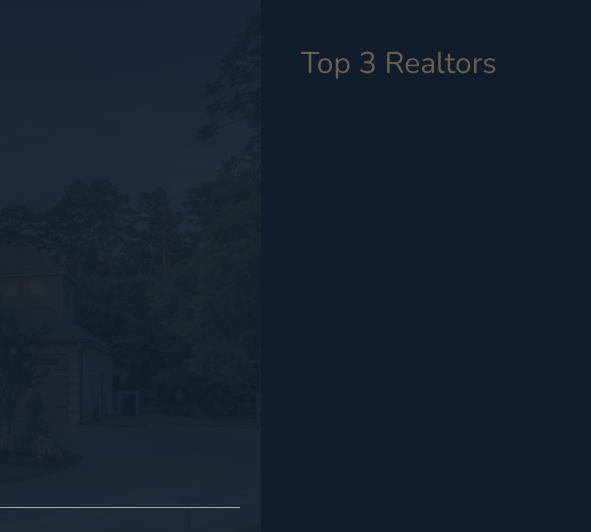
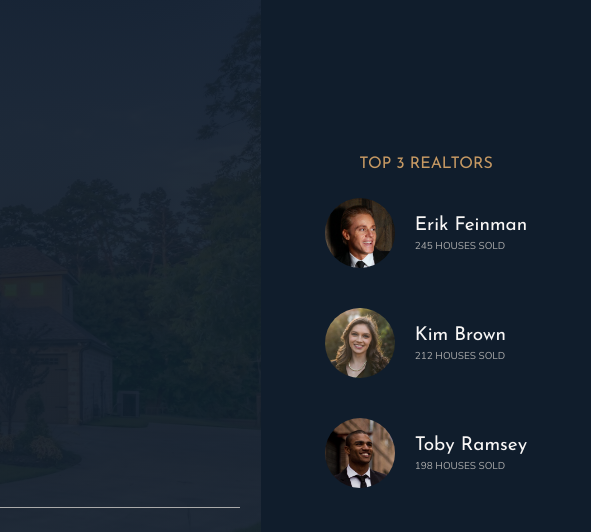
Before and after one commit to riedel28/nexter, a website: page index.html in a window 1280 px wide. Shown: the top 532 px of the page, 689-1280 px from the left. Drawn offline with nearby package versions, Linux system fonts and the light colour scheme.

Commit message:
Complete realtors section

```diff
--- a/index.html
+++ b/index.html
@@ -31,7 +31,28 @@
         <img src="img/logo-bi.png" alt="Business Insider" />
       </div>
     </header>
-    <div class="realtors">Top 3 Realtors</div>
+    <div class="realtors">
+      <h3 class="heading-3">Top 3 realtors</h3>
+      <div class="realtors__list">
+        <img src="img/realtor-1.jpeg" alt="Realtor 1" class="realtors__img" />
+        <div class="realtors__details">
+          <h4 class="heading-4 heading-4--light">Erik Feinman</h4>
+          <p class="realtors__sold">245 houses sold</p>
+        </div>
+
+        <img src="img/realtor-2.jpeg" alt="Realtor 2" class="realtors__img" />
+        <div class="realtors__details">
+          <h4 class="heading-4 heading-4--light">Kim Brown</h4>
+          <p class="realtors__sold">212 houses sold</p>
+        </div>
+
+        <img src="img/realtor-3.jpeg" alt="Realtor 3" class="realtors__img" />
+        <div class="realtors__details">
+          <h4 class="heading-4 heading-4--light">Toby Ramsey</h4>
+          <p class="realtors__sold">198 houses sold</p>
+        </div>
+      </div>
+    </div>
     <section class="features">
       <div class="feature">
         <svg class="feature__icon">
--- a/sass/_realtors.scss
+++ b/sass/_realtors.scss
@@ -1,4 +1,32 @@
 .realtors {
   background-color: $color-secondary;
   grid-column: col-start 7 / full-end;
+  padding: 3rem;
+
+  display: grid;
+  align-content: center;
+  justify-content: center;
+  justify-items: center;
+  grid-row-gap: 2rem;
+
+  &__list {
+    display: grid;
+    grid-template-columns: min-content max-content;
+    grid-column-gap: 2rem;
+    grid-row-gap: 5vh;
+    align-items: center;
+  }
+
+  &__img {
+    width: 7rem;
+    border-radius: 50%;
+    display: block;
+  }
+
+  &__sold {
+    text-transform: uppercase;
+    color: $color-grey-light-2;
+    margin-top: -3px;
+    font-size: 1rem;
+  }
 }
```
Also changed, not shown: css/style.css.
